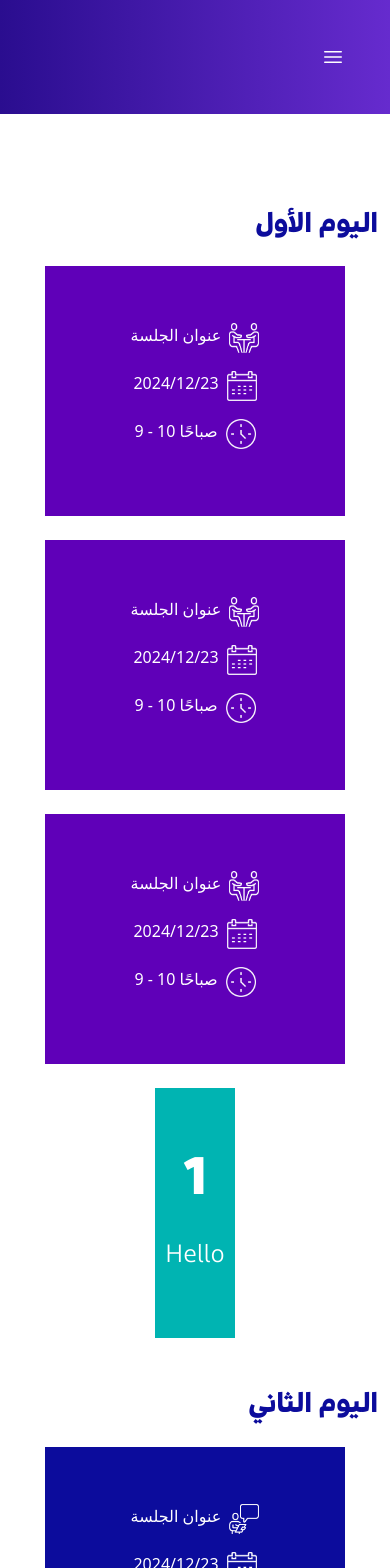
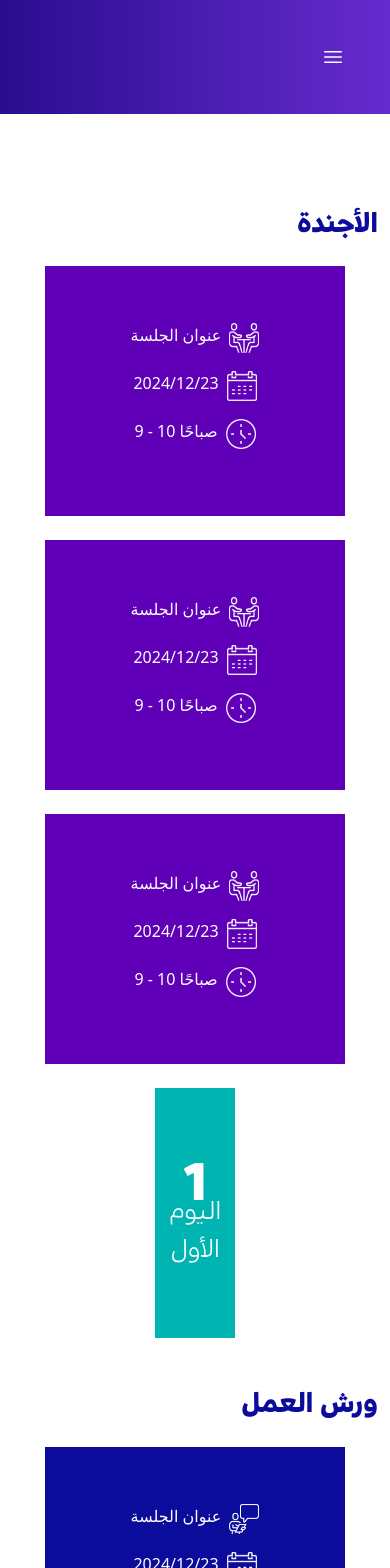
Before and after one commit to muiezarif/saudi-conference-front, a React (Create React App) app: page /cal in a window 390 px wide. Shown: the top 1568 px of the page. Built offline with nearby package versions, Linux system fonts and the light colour scheme.

Commit message:
responsive

```diff
--- a/src/pages/Calendar.js
+++ b/src/pages/Calendar.js
@@ -10,8 +10,8 @@ import iconWrite from "../asset/icon_write.png";
 
 const Calendar = () => {
     const headingData = {
-        firstHeading: "اليوم الأول",
-        secondHeading: "اليوم الثاني"
+        firstHeading: "ﺍﻷﺟﻨﺪﺓ",
+        secondHeading: "ﻭﺭﺵ ﺍﻟﻌﻤﻞ"
     }
     const data = [
         {
@@ -109,7 +109,8 @@ const Calendar = () => {
                             color: "white"
                         }}>
                             <p style={{fontFamily: "DiodrumBold", fontSize: "55px"}}>1</p>
-                            <p style={{fontFamily: "DiodrumRegular", fontSize: "25px"}}>Hello</p>
+                            <p style={{fontFamily: "DiodrumRegular", fontSize: "25px", marginTop: "-3rem"}}>اليوم
+                                الأول</p>
                         </div>
                     </Col>
                 </Row>
@@ -153,8 +154,9 @@ const Calendar = () => {
                             textAlign: "center",
                             color: "white"
                         }}>
-                            <p style={{fontFamily: "DiodrumBold", fontSize: "55px"}}>1</p>
-                            <p style={{fontFamily: "DiodrumRegular", fontSize: "25px"}}>Hello</p>
+                            <p style={{fontFamily: "DiodrumBold", fontSize: "55px"}}>2</p>
+                            <p style={{fontFamily: "DiodrumRegular", fontSize: "25px", marginTop: "-3rem"}}>اليوم
+                                الثاني</p>
                         </div>
                     </Col>
                 </Row>
```
